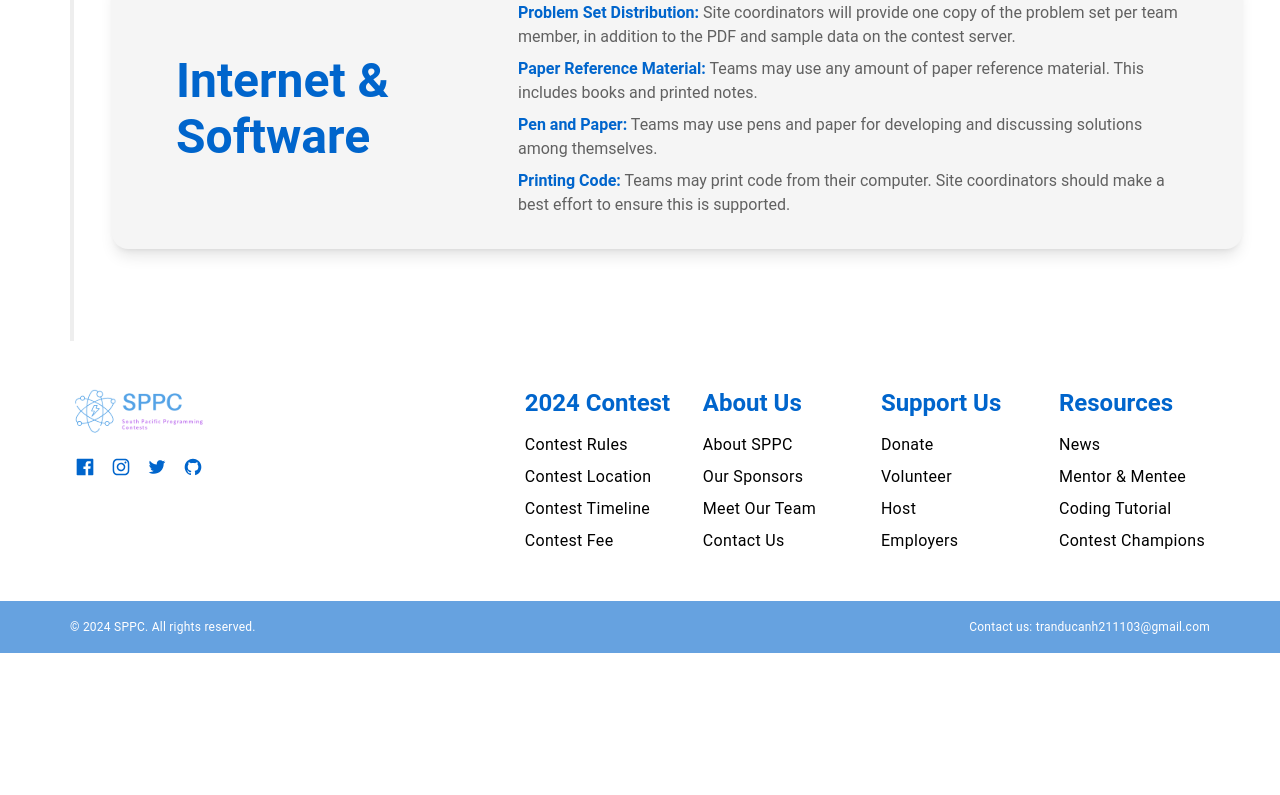
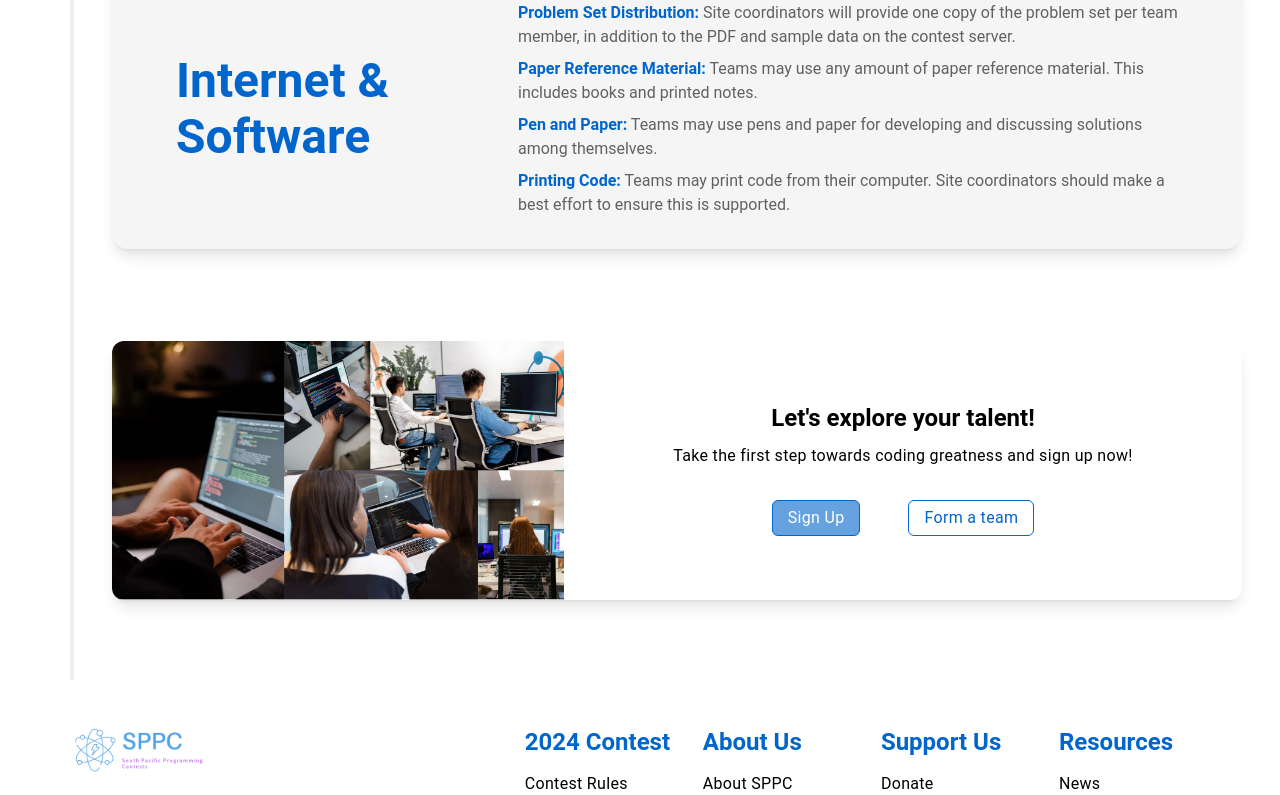
Before and after one commit to tranducanh2111/sppc-contest, a Next.js app: page /rules in a window 1280 px wide. Shown: the part 1926-2721 px from the top of the page. Before the commit the page ends 2579 px from the top, so only its background shows below. Built offline with nearby package versions, Linux system fonts and the light colour scheme; no server answers.

Commit message:
responsive component/rules/contest-card

```diff
--- /dev/null
+++ b/src/page-sections/Rules/ContestCard.tsx
@@ -0,0 +1,26 @@
+import React from 'react';
+import Image from 'next/image';
+import Button from '@/components/Button';
+import GroupOfPeopleImage from 'public/group_of_people.png';
+
+const ContestCard = () => {
+    return (
+        <section className='flex flex-col lg:grid lg:grid-cols-5 shadow-lg rounded-[12px]'>
+            <figure className='col-span-2 h-full'>
+                <Image src={GroupOfPeopleImage} alt={"Group of People"} loading="lazy" className='object-cover w-full h-full rounded-l-[12px] rounded-r-[12px] lg:rounded-r-none' />
+            </figure>
+            <article className='col-span-3 flex flex-wrap flex-col items-center my-auto gap-y-[2rem] py-[1.5rem] lg:py-0'>
+                <div className='w-[80%] flex flex-col gap-y-[12px]'>
+                    <h3 className='text-h3 text-center'>Let's explore your talent!</h3>
+                    <p className='text-body text-center'>Take the first step towards coding greatness and sign up now!</p>
+                </div>
+                <div className='flex flex-wrap gap-x-[3rem]'>
+                    <Button title='Sign Up' className='bg-secondary text-white border border-solid border-primary'/>
+                    <Button title='Form a team' className='border-primary border border-solid text-primary' />
+                </div>
+            </article>
+        </section>
+    );
+};
+
+export default ContestCard;
--- a/src/page-sections/Rules/EligibilitySection.tsx
+++ b/src/page-sections/Rules/EligibilitySection.tsx
@@ -5,7 +5,7 @@ import { items } from '@/components/Testimonials/TestimonialItems'
 
 const EligibilitySection: React.FC = () => {
   return (
-    <div className="relative max-w-screen overflow-hidden h-[422px]">
+    <section className="relative max-w-screen overflow-hidden h-[422px]">
         <div className="w-full h-[290px] bg-primary absolute " />
 
         <div className="max-w-[1160px] h-[302px] flex flex-col mx-auto mt-[60px] mb-10 px-5">
@@ -38,7 +38,7 @@ const EligibilitySection: React.FC = () => {
             ))}
             </Swiper>
         </div>
-    </div>
+    </section>
   )
 }
 
--- a/src/pages/rules.tsx
+++ b/src/pages/rules.tsx
@@ -4,6 +4,7 @@ import Head from 'next/head'
 import HeroSection from '@/page-sections/Rules/HeroSection'
 import EligibilitySection from '@/page-sections/Rules/EligibilitySection'
 import RuleSection from '@/page-sections/Rules/RuleSection'
+import ContestCard from '@/page-sections/Rules/ContestCard'
 
 const RulesPage: React.FC = () => {
     return (
@@ -18,6 +19,7 @@ const RulesPage: React.FC = () => {
                 <EligibilitySection />
                 <div className="max-w-[1170px] flex flex-col mx-auto mt-20 md:mt-[2rem] mb-20 gap-[80px] px-5">
                     <RuleSection />
+                    <ContestCard />
                 </div>
             </div>
         </Fragment>
```
